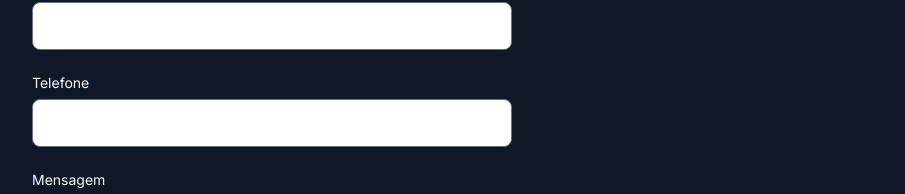
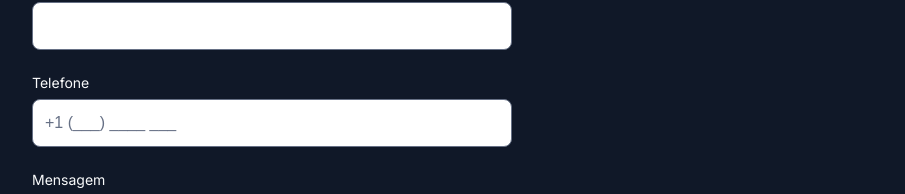
Before and after one commit to matheusgrodrigues/portfolio-backup-inativo, a Next.js app: page / in a window 1280 px wide. Both pictures are taken after a click on the button "Entre em Contato". Shown: the part 440-634 px from the top of the page, without its empty margins (368-1273 px from the left). Built offline with nearby package versions, Linux system fonts and the light colour scheme.

Commit message:
Criando input mask

```diff
--- a/package.json
+++ b/package.json
@@ -20,7 +20,7 @@
         "react": "latest",
         "react-dom": "latest",
         "react-hook-form": "^7.51.2",
-        "react-input-mask": "^2.0.4",
+        "react-number-format": "^5.3.4",
         "styled-components": "^6.0.8"
     },
     "devDependencies": {
--- a/src/components/atoms/Input.tsx
+++ b/src/components/atoms/Input.tsx
@@ -1,4 +1,4 @@
-import React from 'react';
+import React, { forwardRef, useImperativeHandle } from 'react';
 
 import styled from 'styled-components';
 
@@ -18,8 +18,13 @@ const InputStyled = styled.input`
 export interface InputProps
     extends React.DetailedHTMLProps<React.InputHTMLAttributes<HTMLInputElement>, HTMLInputElement> {}
 
-const Input: React.FC<InputProps> = ({ name, ...props }) => (
-    <InputStyled {...props} data-testid={`input-${name}-testid`} />
-);
+const Input: React.ForwardRefRenderFunction<React.RefAttributes<HTMLInputElement>, InputProps> = (
+    { name, ...props },
+    ref
+) => {
+    useImperativeHandle(ref, () => ({}), []);
 
-export default Input;
+    return <InputStyled {...props} data-testid={`input-${name}-testid`} />;
+};
+
+export default forwardRef(Input);
--- a/src/components/atoms/InputMask.tsx
+++ b/src/components/atoms/InputMask.tsx
@@ -1,8 +1,10 @@
-import React from 'react';
+import React, { forwardRef, useImperativeHandle } from 'react';
 
 import styled from 'styled-components';
 
-const InputStyled = styled.input`
+import { PatternFormat } from 'react-number-format';
+
+const InputMaskStyled = styled.input`
     background-color: ${(props) => props.theme.ref.colors['white']};
     border-radius: ${(props) => props.theme.ref.borderRadius.radius_8};
     font-weight: ${(props) => props.theme.ref.fontWeight['regular']};
@@ -16,10 +18,34 @@ const InputStyled = styled.input`
 `;
 
 export interface InputMaskProps
-    extends React.DetailedHTMLProps<React.InputHTMLAttributes<HTMLInputElement>, HTMLInputElement> {}
+    extends Omit<
+        React.DetailedHTMLProps<React.InputHTMLAttributes<HTMLInputElement>, HTMLInputElement>,
+        'defaultValue' | 'value' | 'type'
+    > {
+    defaultValue?: 'string' | 'number' | null | undefined;
+    value?: 'string' | 'number' | null | undefined;
+    type: 'telefone';
+}
 
-const InputMask: React.FC<InputMaskProps> = ({ name, ...props }) => (
-    <InputStyled {...props} data-testid={`input-${name}-testid`} />
-);
+const InputMask: React.ForwardRefRenderFunction<React.RefAttributes<object>, InputMaskProps> = (
+    { type, name, ...props },
+    ref
+) => {
+    useImperativeHandle(ref, () => ({}), []);
 
-export default InputMask;
+    return (
+        <>
+            {type === 'telefone' && (
+                <PatternFormat
+                    allowEmptyFormatting
+                    customInput={(props) => <InputMaskStyled name={name} {...props} />}
+                    format="+1 (###) #### ###"
+                    value={props.value}
+                    mask="_"
+                />
+            )}
+        </>
+    );
+};
+
+export default forwardRef(InputMask);
--- a/src/components/molecules/CheckboxWithLabel.tsx
+++ b/src/components/molecules/CheckboxWithLabel.tsx
@@ -26,8 +26,6 @@ interface CheckboxWithLabelProps extends CheckboxProps {
 const CheckboxWithLabel: React.FC<CheckboxWithLabelProps> = ({ label, name, ...props }) => {
     const { register } = useFormContext();
 
-    //   const checkboxRef = useRef<HTMLButtonElement>(null);
-
     return (
         <CheckboxWithLabelContainer>
             <Checkbox id={name} {...props} {...register(`${name}`)} />
--- a/src/components/molecules/InputMaskWithLabel.tsx
+++ b/src/components/molecules/InputMaskWithLabel.tsx
@@ -27,7 +27,7 @@ const InputMaskWithLabel: React.FC<InputMaskWithLabelProps> = ({ label, name, ..
                 {label}
             </Label>
 
-            <InputMask id={name} {...props} {...register(`${name}`)} ref={null} />
+            <InputMask id={name} {...props} {...register(`${name}`)} />
         </InputMaskWithLabelContainer>
     );
 };
--- a/src/components/molecules/InputWithLabel.tsx
+++ b/src/components/molecules/InputWithLabel.tsx
@@ -26,7 +26,7 @@ const InputWithLabel: React.FC<InputWithLabelProps> = ({ label, name, ...props }
             <Label data-testid={`label-${name}-testid`} htmlFor={name}>
                 {label}
             </Label>
-            <Input id={name} {...props} {...register(`${name}`)} ref={null} />
+            <Input id={name} {...props} {...register(`${name}`)} />
         </InputWithLabelContainer>
     );
 };
--- a/src/components/pages/ModalContact/ModalContact.tsx
+++ b/src/components/pages/ModalContact/ModalContact.tsx
@@ -17,6 +17,7 @@ import CheckboxWithLabel from '../../molecules/CheckboxWithLabel';
 import InputWithLabel from '../../molecules/InputWithLabel';
 
 import Footer from '../../organisms/Footer';
+import InputMaskWithLabel from '../../molecules/InputMaskWithLabel';
 
 const Container = styled.div`
     justify-content: center;
@@ -142,7 +143,12 @@ const ModalContact: React.ForwardRefRenderFunction<object, React.RefAttributes<M
                         <InputWithLabel maxLength={100} label={`${inputLabel_nome}`} name={inputName_nome} />
                         <InputWithLabel maxLength={100} label={`${inputLabel_email}`} name={inputName_email} />
 
-                        <InputWithLabel maxLength={11} label={`${inputLabel_telefone}`} name={inputName_telefone} />
+                        <InputMaskWithLabel
+                            maxLength={11}
+                            type="telefone"
+                            label={`${inputLabel_telefone}`}
+                            name={inputName_telefone}
+                        />
 
                         <TextareaWithLabel maxLength={100} label={`${inputLabel_mensagem}`} name={inputName_mensagem} />
 
```
Also changed, not shown: 2 other files (tests, documents, lock files or other folders).
